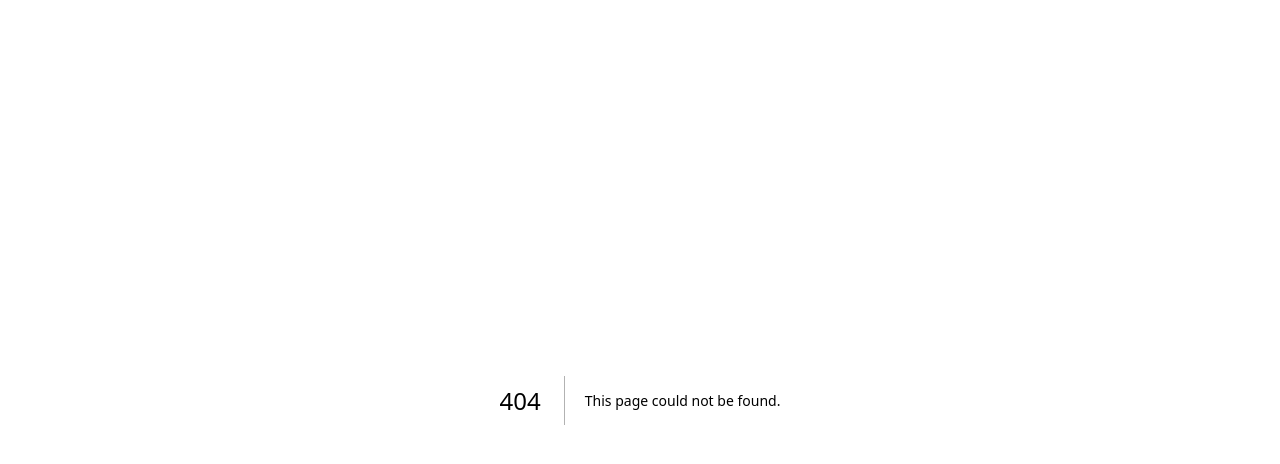
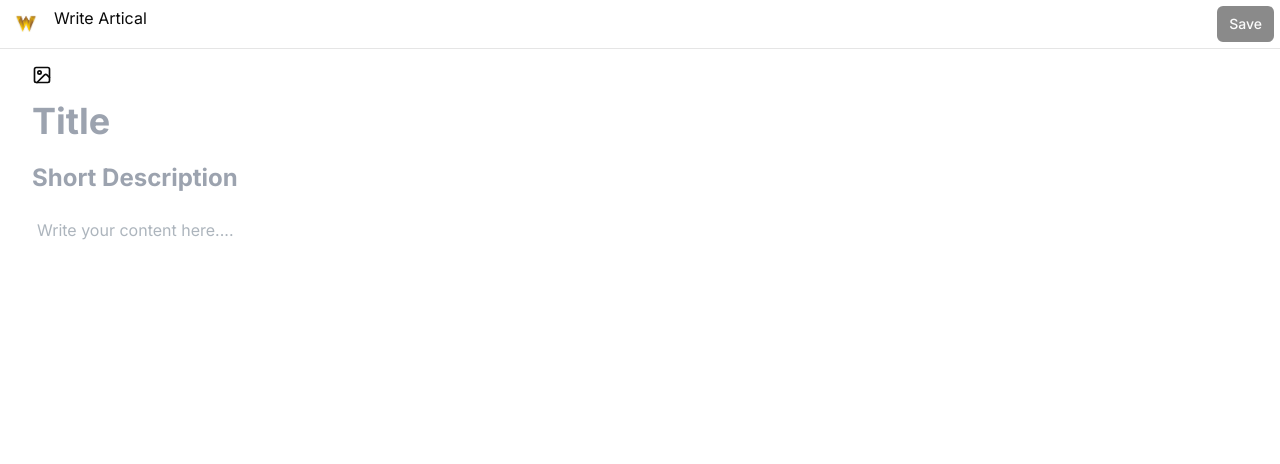
Before and after one commit to kisnatwari/grab-a-cab, a Next.js app: page /write-artical in a window 1280 px wide. Before the commit this address had no page. Shown: the top 464 px of the page. Built offline with nearby package versions, Linux system fonts and the light colour scheme; no server answers.

Commit message:
TIptap editor implemented

```diff
--- a/package.json
+++ b/package.json
@@ -16,6 +16,10 @@
     "@radix-ui/react-navigation-menu": "^1.1.4",
     "@radix-ui/react-slot": "^1.0.2",
     "@radix-ui/react-tabs": "^1.0.4",
+    "@tiptap/extension-placeholder": "^2.1.16",
+    "@tiptap/pm": "^2.1.16",
+    "@tiptap/react": "^2.1.16",
+    "@tiptap/starter-kit": "^2.1.16",
     "axios": "^1.6.2",
     "class-variance-authority": "^0.7.0",
     "lucide-react": "^0.301.0",
--- a/src/app/globals.css
+++ b/src/app/globals.css
@@ -74,3 +74,33 @@
     @apply bg-background text-foreground;
   }
 }
+
+
+.tiptap {
+  outline: none;
+  padding: 5px;
+}
+
+.tiptap p.is-editor-empty:first-child::before {
+  color: #adb5bd;
+  content: attr(data-placeholder);
+  float: left;
+  height: 0;
+  pointer-events: none;
+}
+
+
+.tiptap pre {
+  background: #0d0d0d;
+  border-radius: 0.5rem;
+  color: #fff;
+  font-family: "JetBrainsMono", monospace;
+  padding: 0.75rem 1rem;
+}
+
+.tiptap pre code {
+  background: none;
+  color: inherit;
+  font-size: 0.8rem;
+  padding: 0;
+}
--- /dev/null
+++ b/src/app/write-artical/page.tsx
@@ -0,0 +1,17 @@
+import AppNav from "@/components/common/AppNav";
+import React from "react";
+import {
+  CustomSession,
+  authOptions,
+} from "../api/auth/[...nextauth]/authOptions";
+import { getServerSession } from "next-auth";
+import AddArtical from "@/components/artical/AddArtical";
+
+export default async function CreateArtical() {
+  const session: CustomSession | null = await getServerSession(authOptions);
+  return (
+    <div className="mb-14">
+      <AddArtical user={session?.user!} />
+    </div>
+  );
+}
--- /dev/null
+++ b/src/components/artical/AddArtical.tsx
@@ -0,0 +1,128 @@
+"use client";
+import React, { useState, useRef } from "react";
+import Tiptap from "../common/Tiptap";
+import ArticalNav from "./ArticalNav";
+import { Image } from "lucide-react";
+import ImagePreview from "./ImagePreview";
+import { useEditor } from "@tiptap/react";
+import StarterKit from "@tiptap/starter-kit";
+import Placeholder from "@tiptap/extension-placeholder";
+import axios from "axios";
+import { POST_URL } from "@/lib/apiEndPoints";
+import { CustomUser } from "@/app/api/auth/[...nextauth]/authOptions";
+import { toast } from "react-toastify";
+import { useRouter } from "next/navigation";
+
+export default function AddArtical({ user }: { user: CustomUser }) {
+  const [title, setTitle] = useState<string>("");
+  const [shortDes, setShortDes] = useState<string>("");
+  const [loading, setLoading] = useState<boolean>(false);
+  const [image, setImage] = useState<File | null>(null);
+  const imageRef = useRef<HTMLInputElement | null>(null);
+  const [previewUrl, setPreviewUrl] = useState<string | undefined>();
+  const router = useRouter();
+
+  // * Editor setup
+  const editor = useEditor({
+    extensions: [
+      StarterKit,
+      Placeholder.configure({
+        placeholder: "Write your content here....",
+      }),
+    ],
+  });
+
+  const handleIconClick = () => {
+    imageRef.current?.click();
+  };
+  const handleImageChange = (event: React.ChangeEvent<HTMLInputElement>) => {
+    const selectedFile = event.target.files?.[0];
+    if (selectedFile) {
+      setImage(selectedFile);
+      const imageUrl = URL.createObjectURL(selectedFile);
+      setPreviewUrl(imageUrl);
+    }
+  };
+
+  const removePreview = () => {
+    setImage(null);
+    setPreviewUrl(undefined);
+  };
+
+  // * Handle Submit
+  const handleSubmit = () => {
+    setLoading(true);
+    const html = editor?.getHTML();
+    const formData = new FormData();
+    if (image) {
+      formData.append("image", image);
+    }
+    formData.append("title", title);
+    formData.append("short_description", shortDes);
+    formData.append("content", html ?? "");
+
+    axios
+      .post(POST_URL, formData, {
+        headers: {
+          Authorization: `Bearer ${user?.token}`,
+          Accept: "application/json",
+        },
+      })
+      .then((res) => {
+        setLoading(false);
+        toast.success("Post Created successfully!", { theme: "colored" });
+        router.push("/dashboard");
+      })
+      .catch((err) => {
+        setLoading(false);
+        toast.error("Something went wrong.please try again!", {
+          theme: "colored",
+        });
+      });
+  };
+
+  return (
+    <div>
+      <ArticalNav title={title} callback={handleSubmit} loading={loading} />
+      <div className="container">
+        {previewUrl && (
+          <div className="mt-4">
+            <ImagePreview url={previewUrl} callback={removePreview} />
+          </div>
+        )}
+        <div className="mt-4">
+          <input
+            type="file"
+            ref={imageRef}
+            className="hidden"
+            accept="image/jpeg,image/png,image/webp,image/gif,image/jpg"
+            onChange={handleImageChange}
+          />
+          <Image
+            onClick={handleIconClick}
+            height={20}
+            width={20}
+            className="cursor-pointer"
+          />
+        </div>
+        <div className="mt-4">
+          <input
+            className="outline-none h-10 text-4xl font-bold border-none w-full"
+            placeholder="Title"
+            onChange={(event) => setTitle(event.target.value)}
+          />
+        </div>
+        <div className="mt-4">
+          <input
+            className="outline-none h-10 text-2xl font-bold border-none w-full"
+            placeholder="Short Description"
+            onChange={(event) => setShortDes(event.target.value)}
+          />
+        </div>
+        <div className="mt-4">
+          <Tiptap editor={editor} />
+        </div>
+      </div>
+    </div>
+  );
+}
--- /dev/null
+++ b/src/components/artical/ArticalNav.tsx
@@ -0,0 +1,35 @@
+import Image from "next/image";
+import React from "react";
+import { Button } from "../ui/button";
+import Link from "next/link";
+
+export default function ArticalNav({
+  title,
+  loading,
+  callback,
+}: {
+  title: string;
+  loading: boolean;
+  callback: () => void;
+}) {
+  return (
+    <div className="border-b">
+      <div className="container flex justify-between items-center p-1.5">
+        <div className="flex space-x-2">
+          <Link href="/">
+            <Image src="/logo.png" alt="logo" width={40} height={40} />
+          </Link>
+
+          <p>Write Artical</p>
+        </div>
+        <Button
+          size="sm"
+          disabled={title.length < 10 || loading}
+          onClick={callback}
+        >
+          {loading ? "Saving.." : "Save"}
+        </Button>
+      </div>
+    </div>
+  );
+}
--- /dev/null
+++ b/src/components/artical/ImagePreview.tsx
@@ -0,0 +1,31 @@
+"use client";
+import Image from "next/image";
+import { X } from "lucide-react";
+import { Button } from "../ui/button";
+
+export default function ImagePreview({
+  url,
+  callback,
+}: {
+  url: string;
+  callback: () => void;
+}) {
+  return (
+    <div className="">
+      <div className="relative">
+        <Image
+          src={url}
+          width={100}
+          height={100}
+          alt="alt"
+          className="w-full  object-contain rounded-2xl"
+        />
+        <div className="absolute top-0 right-2">
+          <Button size="sm" className="mt-2" onClick={callback}>
+            <X />
+          </Button>
+        </div>
+      </div>
+    </div>
+  );
+}
--- /dev/null
+++ b/src/components/common/PostCard.tsx
@@ -0,0 +1,41 @@
+"use client";
+import React from "react";
+import UserAvatar from "./UserAvatar";
+import { createSlugUrl, formatDate, getImageUrl } from "@/lib/utils";
+import Image from "next/image";
+import { Bookmark } from "lucide-react";
+import Link from "next/link";
+
+export default function PostCard({ post }: { post: Post }) {
+  return (
+    <div className="w-full md:w-[700px] mb-4 flex justify-between items-center border-b">
+      <Link href={`/post/${createSlugUrl(post.title, post.id)}`}>
+        <div className="flex space-x-2 items-center">
+          <UserAvatar name={post?.user?.name[0].toUpperCase()} h={10} w={10} />
+          <p className="text-sm">{post?.user?.name}</p>
+        </div>
+
+        <p className="font-bold text-xl">{post.title}</p>
+        <div className="text-gray-500">
+          <p>{post.short_description}</p>
+          <div className="flex items-center justify-between my-2">
+            <p>{formatDate(post.created_at)}</p>
+            <p>4 min read</p>
+            <Bookmark size={18} />
+          </div>
+        </div>
+      </Link>
+      <div>
+        {post.image && (
+          <Image
+            src={getImageUrl(post.image!)}
+            alt="thumbnail"
+            width={200}
+            height={200}
+            className="object-contain rounded-lg"
+          />
+        )}
+      </div>
+    </div>
+  );
+}
--- /dev/null
+++ b/src/components/common/Tiptap.tsx
@@ -0,0 +1,56 @@
+"use client";
+
+import { EditorContent, BubbleMenu, Editor } from "@tiptap/react";
+
+import { Bold, Code, Italic, List } from "lucide-react";
+
+const Tiptap = ({ editor }: { editor: Editor | null }) => {
+  return (
+    <>
+      {editor && (
+        <BubbleMenu
+          editor={editor}
+          tippyOptions={{ duration: 100 }}
+          className="space-x-1"
+        >
+          <button
+            onClick={() => editor.chain().focus().toggleBold().run()}
+            className={`p-1 rounded-md text-white ${
+              editor.isActive("bold") ? "bg-black " : "bg-gray-500"
+            }`}
+          >
+            <Bold size={20} />
+          </button>
+          <button
+            onClick={() => editor.chain().focus().toggleItalic().run()}
+            className={`text-white rounded-md p-1 ${
+              editor.isActive("italic") ? "bg-black " : "bg-gray-500"
+            }`}
+          >
+            <Italic size={20} />
+          </button>
+          <button
+            onClick={() => editor.chain().focus().toggleCodeBlock().run()}
+            className={`p-1 rounded-lg text-white ${
+              editor.isActive("codeBlock") ? "bg-black " : "bg-gray-500"
+            }`}
+          >
+            <Code size={20} />
+          </button>
+          <button
+            onClick={() => editor.chain().focus().toggleOrderedList().run()}
+            className={`text-white rounded-md p-1 ${
+              editor.isActive("orderdList") ? "bg-black " : "bg-gray-500"
+            }`}
+          >
+            <List size={20} />
+          </button>
+        </BubbleMenu>
+      )}
+
+      <EditorContent editor={editor} />
+    </>
+  );
+};
+
+export default Tiptap;
--- /dev/null
+++ b/src/components/common/UserAvatar.tsx
@@ -0,0 +1,22 @@
+"use client";
+import React from "react";
+import { Avatar, AvatarFallback, AvatarImage } from "@/components/ui/avatar";
+
+export default function UserAvatar({
+  url,
+  name,
+  h = 10,
+  w = 10,
+}: {
+  h?: number;
+  w?: number;
+  url?: string;
+  name?: string;
+}) {
+  return (
+    <Avatar className={`cursor-pointer h-${h} w-${w}`}>
+      <AvatarImage src={url} />
+      <AvatarFallback> {name ?? "Tu"}</AvatarFallback>
+    </Avatar>
+  );
+}
```
Also changed, not shown: src/components/common/AppNav.tsx (line endings or trailing spaces), src/components/common/ProfileAvatar.tsx (line endings or trailing spaces), 1 other file (tests, documents, lock files or other folders).
